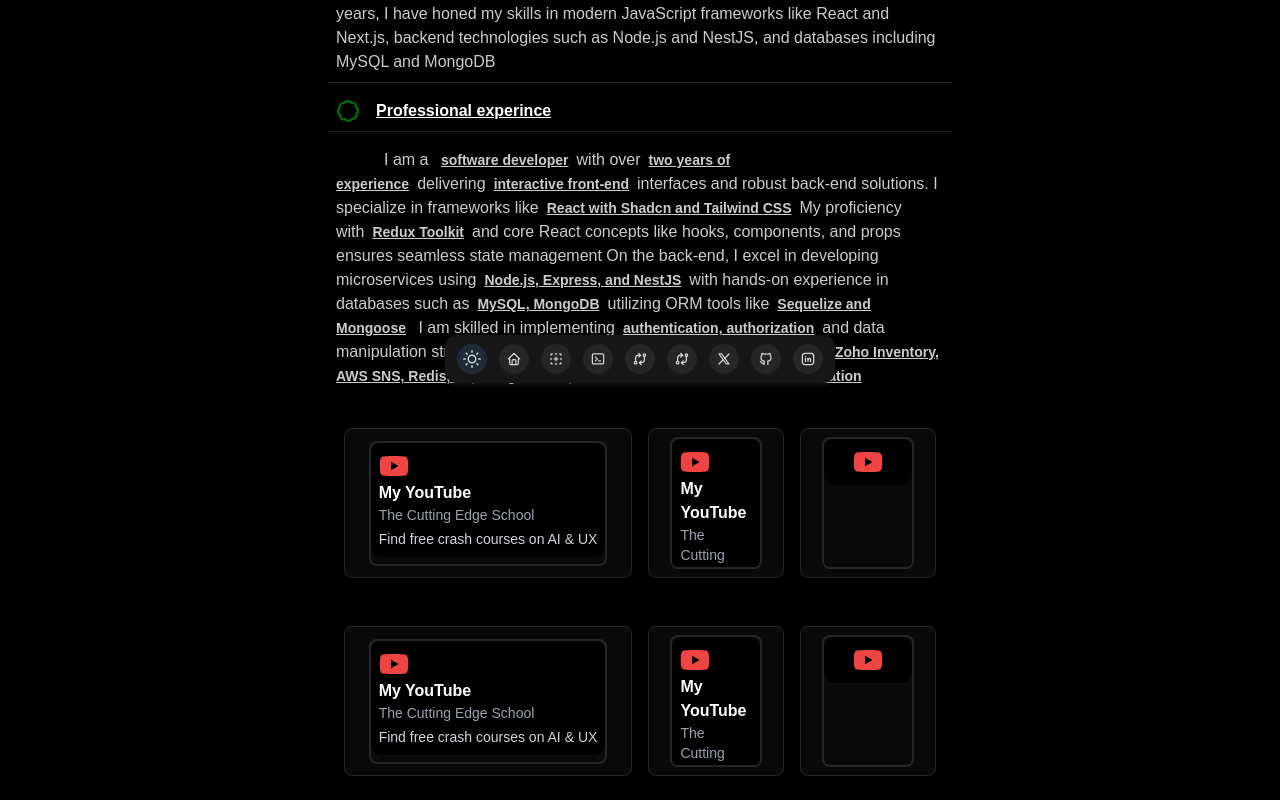
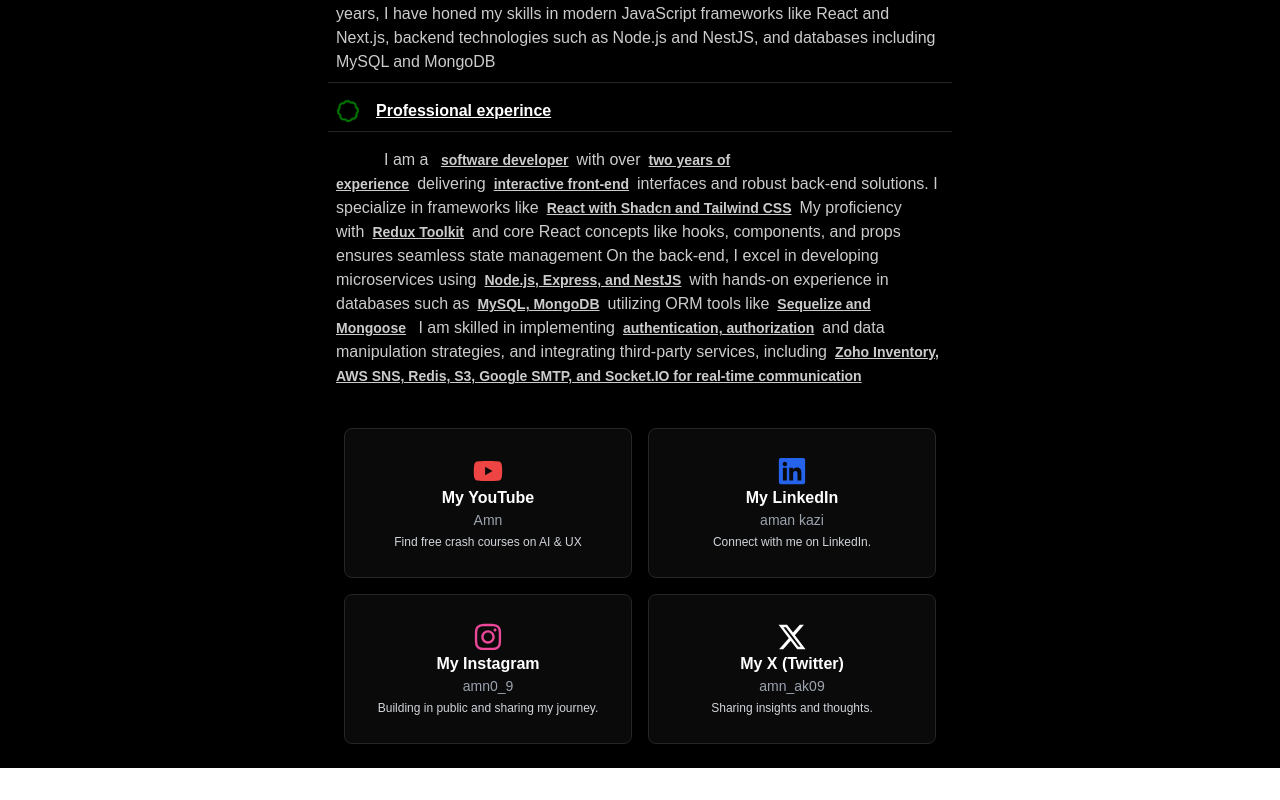
Before and after one commit to Amn9909/portfolio-amn, a Next.js app: page / in a window 1280 px wide. Shown: the part 397-1197 px from the top of the page. After the commit the page ends 1165 px from the top, so only its background shows below. Built offline with nearby package versions, Linux system fonts and the light colour scheme.

Commit message:
added changes

```diff
--- a/app/(components)/askit/HeroSection.tsx
+++ b/app/(components)/askit/HeroSection.tsx
@@ -123,8 +123,7 @@
     <div className="w-[50%] 3xs:w-[100%] xxs:w-[100%] xs:w-[100%] sm:w-[100%] md:w-[50%] xl:w-[50%]">
       <HeaderSection />
       <Socials />
-      <Socials />
-      <AppleFloatingDock />
+      {/* <AppleFloatingDock /> */}
     </div>
   );
 };
--- a/app/(components)/askit/components/socials/Socials.tsx
+++ b/app/(components)/askit/components/socials/Socials.tsx
@@ -1,4 +1,147 @@
-import { Card, CardContent, CardTitle } from "@/components/ui/card";
+// import { Card, CardContent, CardTitle } from "@/components/ui/card";
+// import React from "react";
+// import {
+//   FaInstagram,
+//   FaLinkedin,
+//   FaXTwitter,
+//   FaYoutube,
+// } from "react-icons/fa6";
+
+// const Socials = () => {
+//   const socials = [
+//     {
+//       id: "youtube",
+//       name: "My YouTube",
+//       username: "The Cutting Edge School",
+//       description: "Find free crash courses on AI & UX",
+//       icon: <FaYoutube className="text-red-500 text-3xl" />,
+//       link: "https://www.youtube.com/@amnak09",
+//       size: "col-span-2 row-span-2",
+//     },
+//     {
+//       id: "linkedin",
+//       name: "My LinkedIn",
+//       username: "Ansh Mehra",
+//       description: "Connect with me on LinkedIn.",
+//       icon: <FaLinkedin className="text-blue-600 text-3xl" />,
+//       link: "https://www.linkedin.com/in/amankaziak",
+//       size: "col-span-2 row-span-2",
+//     },
+//     {
+//       id: "instagram",
+//       name: "My Instagram",
+//       username: "@anshmehra.in",
+//       description: "Building in public and sharing my journey.",
+//       icon: <FaInstagram className="text-pink-500 text-3xl" />,
+//       link: "https://www.instagram.com/amn0_9",
+//       size: "col-span-1",
+//     },
+//     {
+//       id: "twitter",
+//       name: "My X (Twitter)",
+//       username: "@anshmehra",
+//       description: "Sharing insights and thoughts.",
+//       icon: <FaXTwitter className="text-white text-3xl" />,
+//       link: "https://twitter.com/amn_ak09",
+//       size: "col-span-1",
+//     },
+//   ];
+
+//   return (
+//     <div className="w-full p-6">
+//       <div className="grid grid-cols-4 gap-4 overflow-hidden">
+//         {/* yt  */}
+//         <Card className="h-[150px] flex justify-center items-center col-span-2">
+//           <CardContent className="p-2 h-[95%] transition hover:scale-105 hover:shadow-lg">
+//             <div className=" overflow-hidden border-2 w-full h-full rounded-lg">
+//               <a
+//                 key={socials[0].id}
+//                 href={socials[0].link}
+//                 target="_blank"
+//                 rel="noopener noreferrer"
+//                 className={`bg-black p-2 rounded-xl flex flex-col justify-between ${socials[0].size} `}
+//               >
+//                 <div className="h-[90%]">
+//                   {socials[0].icon}
+//                   <div className="text-start">
+//                     <h3 className="text-white font-bold">{socials[0].name}</h3>
+//                     <p className="text-gray-400 text-sm">
+//                       {socials[0].username}
+//                     </p>
+//                   </div>
+//                 </div>
+//                 <p className="text-gray-300 text-sm mt-1">
+//                   {socials[0].description}
+//                 </p>
+//               </a>
+//             </div>
+//           </CardContent>
+//         </Card>
+
+//         {/* linkedin  */}
+
+//         <Card className="h-[150px] flex justify-center items-center col-span-1">
+//           <CardContent className="w-[80%] h-full p-2">
+//             <div className=" overflow-hidden border-2 w-full h-full rounded-lg">
+//               <a
+//                 key={socials[1].id}
+//                 href={socials[1].link}
+//                 target="_blank"
+//                 rel="noopener noreferrer"
+//                 className={`bg-black p-2 rounded-xl flex flex-col justify-between ${socials[1].size} `}
+//               >
+//                 <div className="h-[90%]">
+//                   {socials[1].icon}
+//                   <div className="text-start">
+//                     <h3 className="text-white font-bold">{socials[1].name}</h3>
+//                     <p className="text-gray-400 text-sm">
+//                       {socials[1].username}
+//                     </p>
+//                   </div>
+//                 </div>
+//                 <p className="text-gray-300 text-sm mt-1">
+//                   {socials[1].description}
+//                 </p>
+//               </a>
+//             </div>
+//           </CardContent>
+//         </Card>
+//         <Card className="h-[150px] 3xs:h-[50px] 3xs:m-0 xs:h-[100px] sm:h-[100px] lg:[100px] md:[100px] xl:[150px] flex justify-center items-center col-span-1 ">
+//           <CardContent className="w-[80%] h-full p-0">
+//             <div className="overflow-hidden border-2 w-full h-full rounded-lg">
+//               <a
+//                 key={socials[2].id}
+//                 href={socials[2].link}
+//                 target="_blank"
+//                 rel="noopener noreferrer"
+//                 className={`bg-black rounded-xl flex flex-col justify-between ${socials[2].size} `}
+//               >
+//                 <div className="h-[90%]">
+//                   {socials[2].icon}
+//                   <div className="text-start">
+//                     <h3 className="text-white font-bold">{socials[2].name}</h3>
+//                     <p className="text-gray-400 text-sm">
+//                       {socials[2].username}
+//                     </p>
+//                   </div>
+//                 </div>
+//                 <p className="text-gray-300 text-sm mt-1">
+//                   {socials[2].description}
+//                 </p>
+//               </a>
+//             </div>
+//           </CardContent>
+//         </Card>
+//       </div>
+//     </div>
+//   );
+// };
+
+// export default Socials;
+
+
+
+import { Card, CardContent } from "@/components/ui/card";
 import React from "react";
 import {
   FaInstagram,
@@ -12,7 +155,7 @@
     {
       id: "youtube",
       name: "My YouTube",
-      username: "The Cutting Edge School",
+      username: "Amn",
       description: "Find free crash courses on AI & UX",
       icon: <FaYoutube className="text-red-500 text-3xl" />,
       link: "https://www.youtube.com/@amnak09",
@@ -21,7 +164,7 @@
     {
       id: "linkedin",
       name: "My LinkedIn",
-      username: "Ansh Mehra",
+      username: "aman kazi",
       description: "Connect with me on LinkedIn.",
       icon: <FaLinkedin className="text-blue-600 text-3xl" />,
       link: "https://www.linkedin.com/in/amankaziak",
@@ -30,7 +173,7 @@
     {
       id: "instagram",
       name: "My Instagram",
-      username: "@anshmehra.in",
+      username: "amn0_9",
       description: "Building in public and sharing my journey.",
       icon: <FaInstagram className="text-pink-500 text-3xl" />,
       link: "https://www.instagram.com/amn0_9",
@@ -39,7 +182,7 @@
     {
       id: "twitter",
       name: "My X (Twitter)",
-      username: "@anshmehra",
+      username: "amn_ak09",
       description: "Sharing insights and thoughts.",
       icon: <FaXTwitter className="text-white text-3xl" />,
       link: "https://twitter.com/amn_ak09",
@@ -49,102 +192,29 @@
 
   return (
     <div className="w-full p-6">
-      <div className="grid grid-cols-4 gap-4 overflow-hidden">
-        <Card className="h-[150px] flex justify-center items-center col-span-2">
-          <CardContent className="p-2 h-[95%] transition hover:scale-105 hover:shadow-lg">
-            <div className=" overflow-hidden border-2 w-full h-full rounded-lg">
+      <div className="grid grid-cols-4 gap-4">
+        {socials.map((social) => (
+          <Card key={social.id} className="h-[150px] max-w-[320px]:h-[50px] flex justify-center items-center col-span-1 sm:col-span-2">
+            <CardContent className="p-2 h-full w-full flex justify-center items-center">
               <a
-                key={socials[0].id}
-                href={socials[0].link}
+                href={social.link}
                 target="_blank"
                 rel="noopener noreferrer"
-                className={`bg-black p-2 rounded-xl flex flex-col justify-between ${socials[0].size} `}
+                className="flex flex-col items-center w-full"
               >
-                <div className="h-[90%]">
-                  {socials[0].icon}
-                  <div className="text-start">
-                    <h3 className="text-white font-bold">{socials[0].name}</h3>
-                    <p className="text-gray-400 text-sm">
-                      {socials[0].username}
-                    </p>
-                  </div>
+                {/* Show only icon on mobile, full content on larger screens */}
+                <div className="text-4xl">{social.icon}</div>
+                <div className="hidden sm:block text-center">
+                  <h3 className="text-white font-bold">{social.name}</h3>
+                  <p className="text-gray-400 text-sm">{social.username}</p>
+                  <p className="text-gray-300 text-xs mt-1">
+                    {social.description}
+                  </p>
                 </div>
-                <p className="text-gray-300 text-sm mt-1">
-                  {socials[0].description}
-                </p>
               </a>
-            </div>
-          </CardContent>
-        </Card>
-        <Card className="h-[150px] flex justify-center items-center col-span-1">
-          <CardContent className="w-[80%] h-full p-2">
-          <div className=" overflow-hidden border-2 w-full h-full rounded-lg">
-              <a
-                key={socials[0].id}
-                href={socials[0].link}
-                target="_blank"
-                rel="noopener noreferrer"
-                className={`bg-black p-2 rounded-xl flex flex-col justify-between ${socials[0].size} `}
-              >
-                <div className="h-[90%]">
-                  {socials[0].icon}
-                  <div className="text-start">
-                    <h3 className="text-white font-bold">{socials[0].name}</h3>
-                    <p className="text-gray-400 text-sm">
-                      {socials[0].username}
-                    </p>
-                  </div>
-                </div>
-                <p className="text-gray-300 text-sm mt-1">
-                  {socials[0].description}
-                </p>
-              </a>
-            </div>
-          </CardContent>
-        </Card>
-        <Card className="h-[150px] flex justify-center items-center col-span-1">
-          <CardContent className="w-[80%] h-full p-2">
-          <div className="overflow-hidden border-2 w-full h-full rounded-lg">
-              <a
-                key={socials[0].id}
-                href={socials[0].link}
-                target="_blank"
-                rel="noopener noreferrer"
-                className={`bg-black p-2 rounded-xl flex flex-col justify-between ${socials[0].size} `}
-              >
-                <div className="flex justify-center items-center">
-                  {socials[0].icon}
-                  {/* <div className="text-start">
-                    <h3 className="text-white font-bold">{socials[0].name}</h3>
-                    <p className="text-gray-400 text-sm">
-                      {socials[0].username}
-                    </p>
-                  </div> */}
-                </div>
-                {/* <p className="text-gray-300 text-sm mt-1">
-                  {socials[0].description}
-                </p> */}
-              </a>
-            </div>
-          </CardContent>
-        </Card>
-
-        {/* <a
-          key={socials[0].id}
-          href={socials[0].link}
-          target="_blank"
-          rel="noopener noreferrer"
-          className={`bg-black p-6 rounded-xl flex flex-col justify-between ${socials[0].size} transition hover:scale-105 hover:shadow-lg`}
-        >
-          <div className="flex items-center gap-3">
-            {socials[0].icon}
-            <div>
-              <h3 className="text-white font-bold">{socials[0].name}</h3>
-              <p className="text-gray-400 text-sm">{socials[0].username}</p>
-            </div>
-          </div>
-          <p className="text-gray-300 text-sm mt-3">{socials[0].description}</p>
-        </a> */}
+            </CardContent>
+          </Card>
+        ))}
       </div>
     </div>
   );
```
